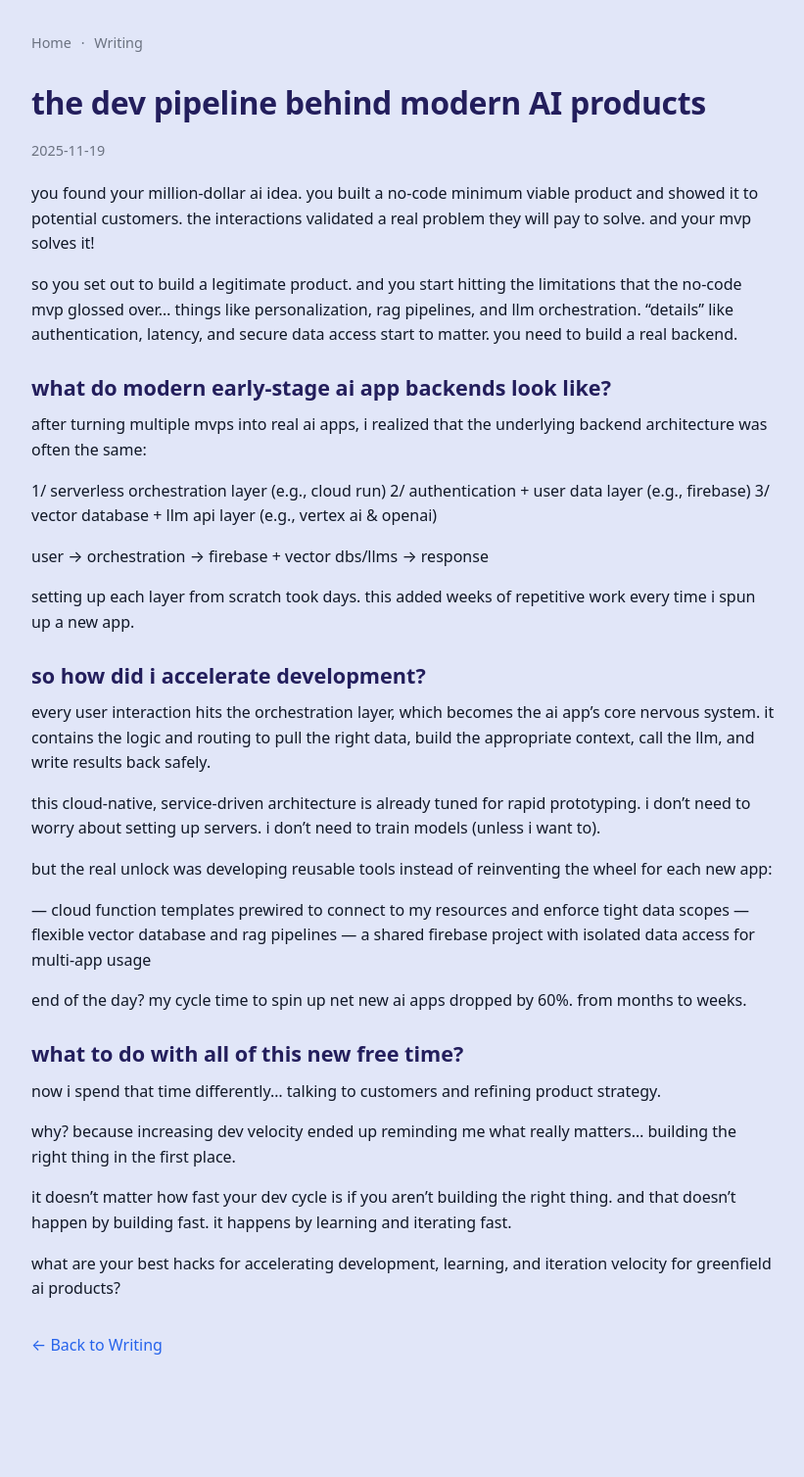
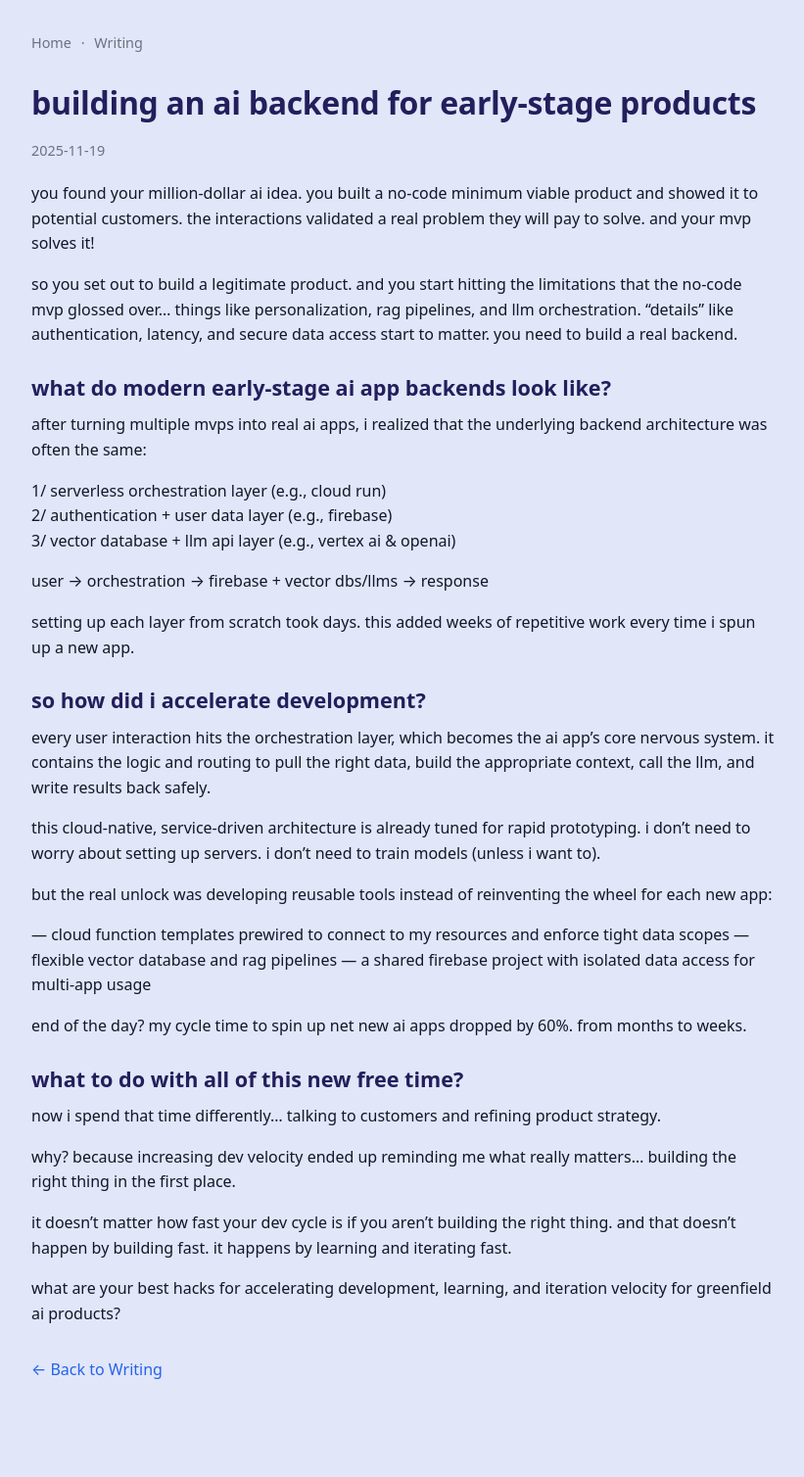
Before and after one commit to davidcrowe/reducibl.com, a Jekyll site: the page built from _posts/2025-11-19-ai-app-backend-architecture.md, in a window 1280 px wide. Shown: the whole page at 98% size, without its empty margins (228-1049 px from the left). Built offline with Jekyll 4.4.1, drawn with Linux system fonts in a browser that asks for light colours; before the commit the page ends 1482 px from its top, so only the background shows below that.

Commit message:
ux experimentation

```diff
--- a/_posts/2025-11-19-ai-app-backend-architecture.md
+++ b/_posts/2025-11-19-ai-app-backend-architecture.md
@@ -1,7 +1,7 @@
 ---
 layout: post
-title: "the dev pipeline behind modern AI products"
-description: "How I think about moving from idea to architecture to production in modern AI systems."
+title: "building an ai backend for early-stage products"
+description: "how I think about moving from idea to architecture to production for modern early-stage AI systems."
 ---
 
 you found your million-dollar ai idea. you built a no-code minimum viable product and showed it to potential customers. the interactions validated a real problem they will pay to solve. and your mvp solves it!
```
